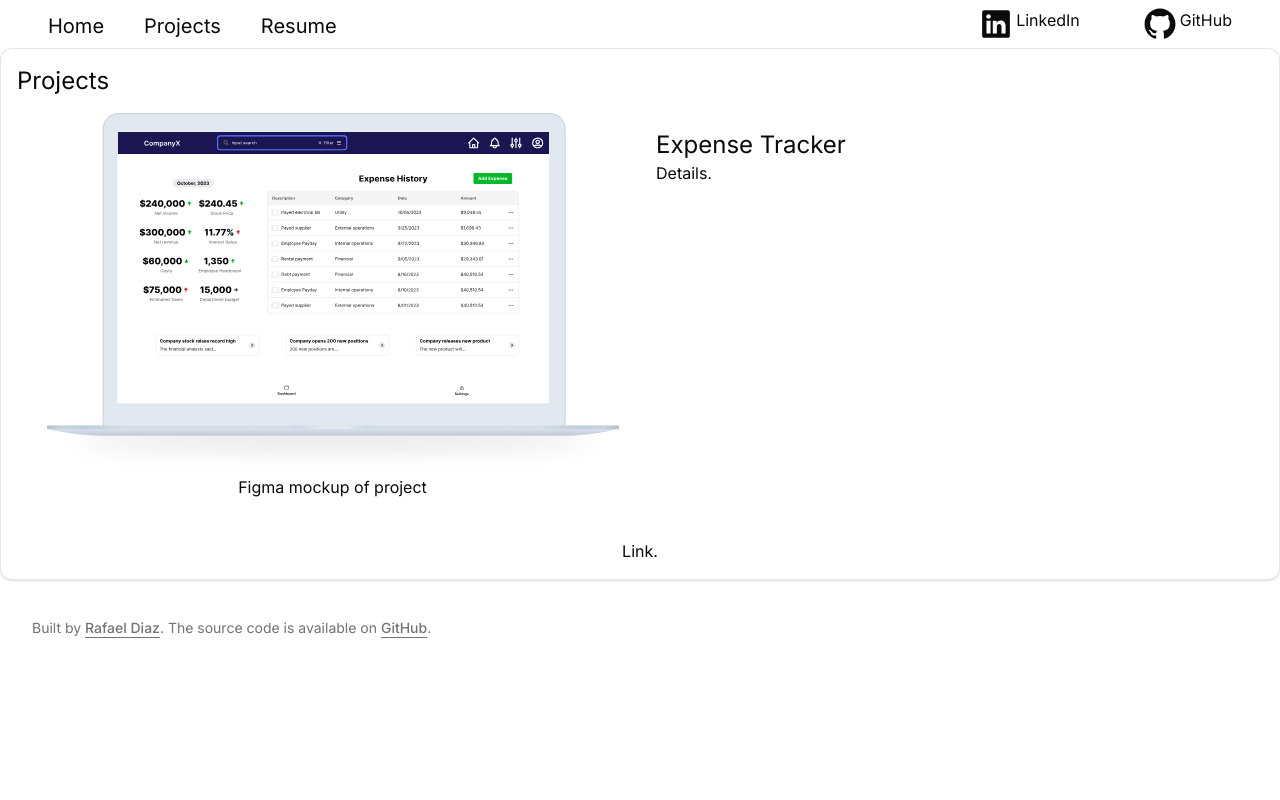
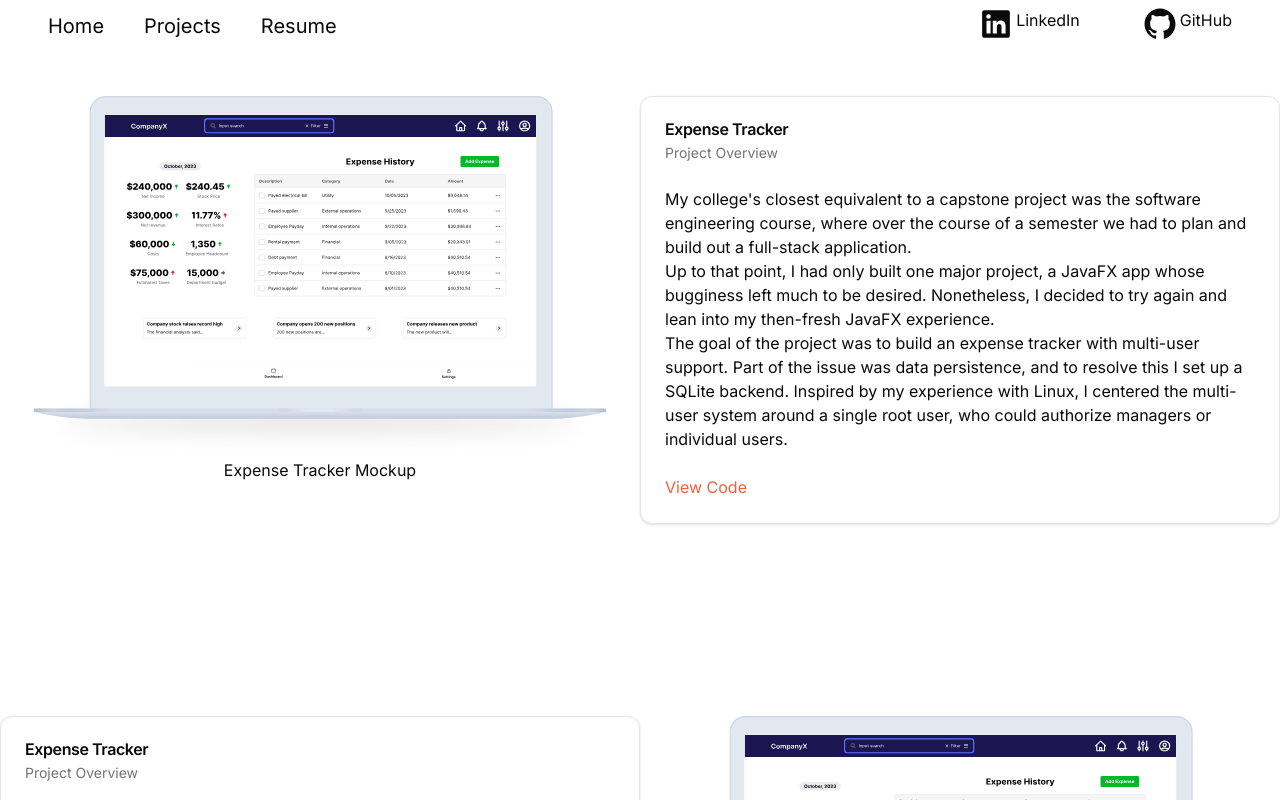
Before and after one commit to availe/Personal-Website-V2, a Next.js app: page /projects in a window 1280 px wide. Shown: the top 800 px of the page. Built offline with nearby package versions, Linux system fonts and the light colour scheme.

Commit message:
project-entry

```diff
--- a/src/app/projects/page.tsx
+++ b/src/app/projects/page.tsx
@@ -1,40 +1,14 @@
-import {
-  Card,
-  CardContent,
-  CardHeader,
-  CardFooter,
-} from "@/components/ui/card";
-import Image from "next/image";
+import ProjectEntry from "@/components/project/project-entry";
+import ProjectsData from "./project-data";
 
-export default function ProjectsPage() {
+const ProjectsPage = () => {
   return (
-    <Card className="flex flex-col">
-      <CardHeader className="flex w-full justify-center p-4">
-        <h2 className="text-2xl">Projects</h2>
-      </CardHeader>
-      <CardContent className="flex">
-        <div className="w-1/2 flex justify-center">
-          <figure>
-            <Image
-              src="/expense-tracker-mockup.svg"
-              alt="Expense Tracker Mockup"
-              width="572"
-              height="272"
-              style={{ objectFit: "contain" }}
-            />
-            <figcaption className="text-center mt-2">
-              Figma mockup of project
-            </figcaption>
-          </figure>
-        </div>
-        <div className="w-1/2 flex flex-col p-4">
-          <h2 className="text-2xl">Expense Tracker</h2>
-          <p>Details.</p>
-        </div>
-      </CardContent>
-      <CardFooter className="flex justify-center p-4">
-        <p>Link.</p>
-      </CardFooter>
-    </Card>
+    <div className="container mx-auto flex flex-col gap-48 pt-12">
+      {Object.entries(ProjectsData).map(([key, project], index) => (
+        <ProjectEntry key={key} {...project} imageLeft={index % 2 === 0} />
+      ))}
+    </div>
   );
-}
+};
+
+export default ProjectsPage;
--- /dev/null
+++ b/src/app/projects/project-data.tsx
@@ -0,0 +1,52 @@
+interface ProjectData {
+  imageSrc: string;
+  imageAlt: string;
+  projectName: string;
+  projectDescription: string;
+  projectDetails: string[];
+  codeUrl?: string;
+}
+
+const ProjectsData: ProjectData[] = [
+  {
+    imageSrc: "/expense-tracker-mockup.svg",
+    imageAlt: "Expense Tracker Mockup",
+    projectName: "Expense Tracker",
+    projectDescription:
+      "Project Overview",
+    projectDetails: [
+      "My college's closest equivalent to a capstone project was the software engineering course, where over the course of a semester we had to plan and build out a full-stack application.",
+      "Up to that point, I had only built one major project, a JavaFX app whose bugginess left much to be desired. Nonetheless, I decided to try again and lean into my then-fresh JavaFX experience.",
+      "The goal of the project was to build an expense tracker with multi-user support. Part of the issue was data persistence, and to resolve this I set up a SQLite backend. Inspired by my experience with Linux, I centered the multi-user system around a single root user, who could authorize managers or individual users.",
+    ],
+    codeUrl: "/resume",
+  },
+  {
+    imageSrc: "/expense-tracker-mockup.svg",
+    imageAlt: "Expense Tracker Mockup",
+    projectName: "Expense Tracker",
+    projectDescription:
+      "Project Overview",
+    projectDetails: [
+      "My college's closest equivalent to a capstone project was the software engineering course, where over the course of a semester we had to plan and build out a full-stack application.",
+      "Up to that point, I had only built one major project, a JavaFX app whose bugginess left much to be desired. Nonetheless, I decided to try again and lean into my then-fresh JavaFX experience.",
+      "The goal of the project was to build an expense tracker with multi-user support. Part of the issue was data persistence, and to resolve this I set up a SQLite backend. Inspired by my experience with Linux, I centered the multi-user system around a single root user, who could authorize managers or individual users.",
+    ],
+    codeUrl: "/resume",
+  },
+  {
+    imageSrc: "/expense-tracker-mockup.svg",
+    imageAlt: "Expense Tracker Mockup",
+    projectName: "Expense Tracker",
+    projectDescription:
+      "Project Overview",
+    projectDetails: [
+      "My college's closest equivalent to a capstone project was the software engineering course, where over the course of a semester we had to plan and build out a full-stack application.",
+      "Up to that point, I had only built one major project, a JavaFX app whose bugginess left much to be desired. Nonetheless, I decided to try again and lean into my then-fresh JavaFX experience.",
+      "The goal of the project was to build an expense tracker with multi-user support. Part of the issue was data persistence, and to resolve this I set up a SQLite backend. Inspired by my experience with Linux, I centered the multi-user system around a single root user, who could authorize managers or individual users.",
+    ],
+    codeUrl: "/resume",
+  },
+];
+
+export default ProjectsData;
--- /dev/null
+++ b/src/components/project/project-entry.tsx
@@ -0,0 +1,110 @@
+import Image from "next/image";
+import {
+  Card,
+  CardContent,
+  CardDescription,
+  CardFooter,
+  CardHeader,
+  CardTitle,
+} from "@/components/ui/card";
+
+interface ProjectEntryProps {
+  imageSrc: string;
+  imageAlt: string;
+  projectName: string;
+  projectDescription: string;
+  projectDetails: string[];
+  codeUrl?: string;
+  imageLeft?: boolean;
+}
+
+const ImageSection = ({ src, alt }: { src: string; alt: string }) => (
+  <div className="w-1/2 flex justify-center">
+    <figure>
+      <Image
+        src={src}
+        alt={alt}
+        width="572"
+        height="272"
+        style={{ objectFit: "contain" }}
+      />
+      <figcaption className="text-center mt-2">{alt}</figcaption>
+    </figure>
+  </div>
+);
+
+const TextSection = ({
+  title,
+  description,
+  details,
+  codeUrl,
+}: {
+  title: string;
+  description: string;
+  details: string[];
+  codeUrl?: string;
+}) => (
+  <div className="w-1/2">
+    <Card>
+      <CardHeader>
+        <CardTitle>{title}</CardTitle>
+        <CardDescription>{description}</CardDescription>
+      </CardHeader>
+      <CardContent>
+        {details.map((detail, index) => (
+          <p key={index}>{detail}</p>
+        ))}
+      </CardContent>
+      {codeUrl && (
+        <CardFooter>
+          <a
+            href={codeUrl}
+            className="text-center text-[#ec6240] hover:text-[#ffa07a] transition-colors duration-100 ease-in-out"
+            // target="_blank"
+            rel="noopener noreferrer"
+          >
+            View Code
+          </a>
+        </CardFooter>
+      )}
+    </Card>
+  </div>
+);
+
+const ProjectEntry: React.FC<ProjectEntryProps> = ({
+  imageSrc,
+  imageAlt,
+  projectName,
+  projectDescription,
+  projectDetails,
+  codeUrl,
+  imageLeft = true,
+}) => (
+  <div className="flex flex-col container mx-auto">
+    <section aria-labelledby="project-title" className="flex w-full">
+      {imageLeft ? (
+        <>
+          <ImageSection src={imageSrc} alt={imageAlt} />
+          <TextSection
+            title={projectName}
+            description={projectDescription}
+            details={projectDetails}
+            codeUrl={codeUrl}
+          />
+        </>
+      ) : (
+        <>
+          <TextSection
+            title={projectName}
+            description={projectDescription}
+            details={projectDetails}
+            codeUrl={codeUrl}
+          />
+          <ImageSection src={imageSrc} alt={imageAlt} />
+        </>
+      )}
+    </section>
+  </div>
+);
+
+export default ProjectEntry;
```
